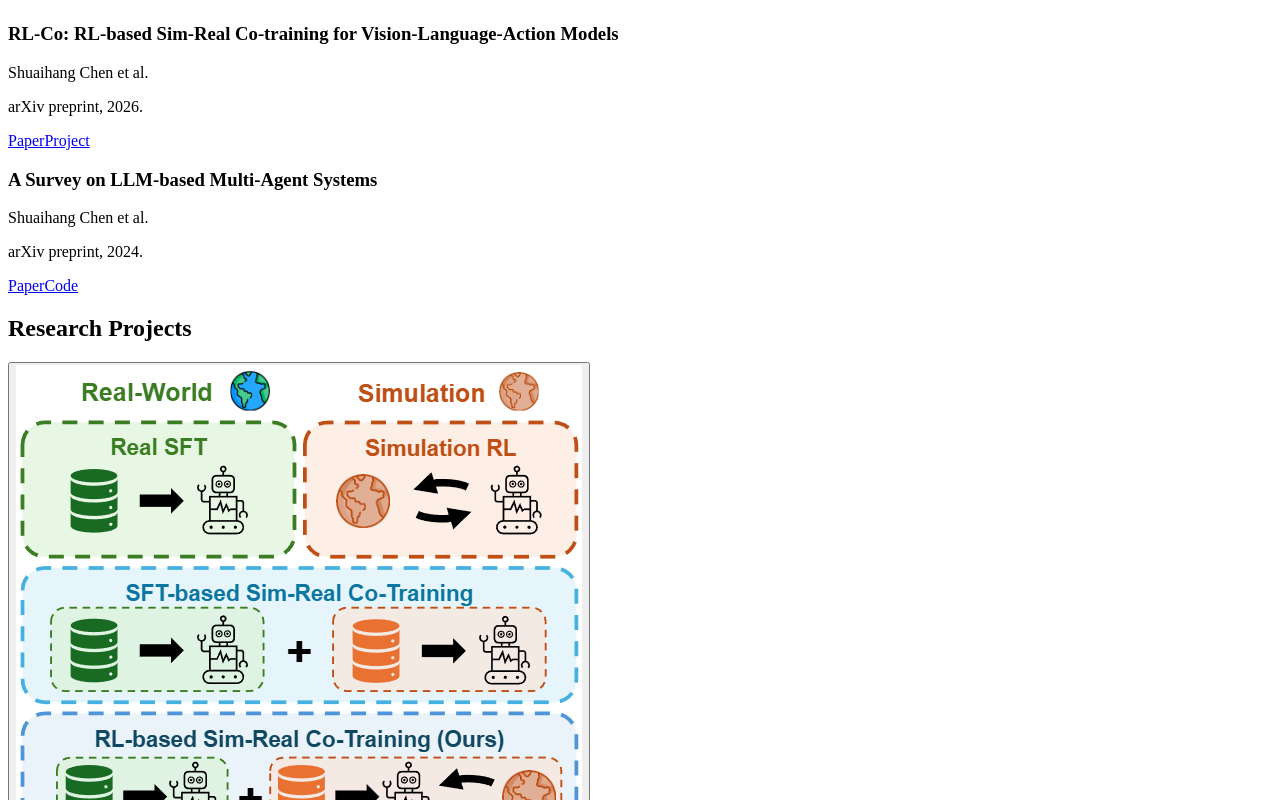
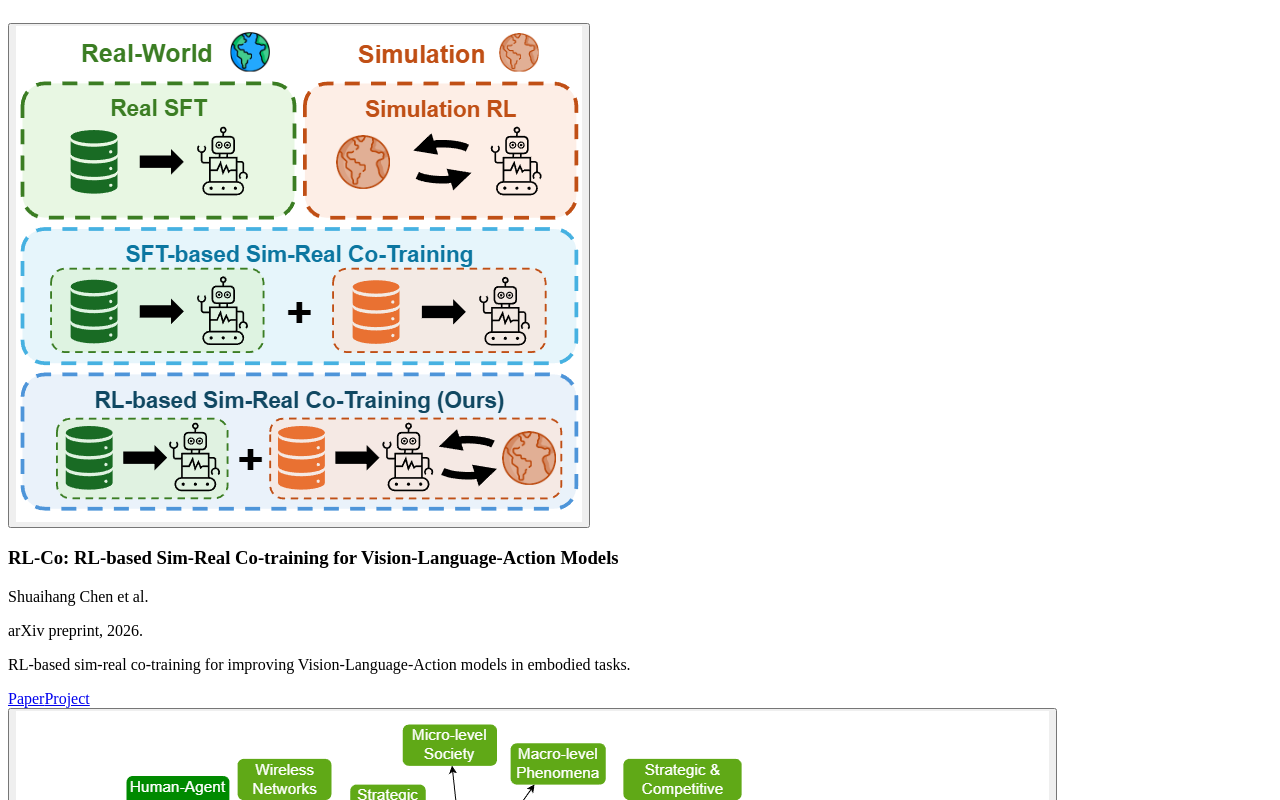
Before and after one commit to bianhua-12/bianhua-12.github.io, a React (Vite) app: page / in a window 1280 px wide. Shown: the part 1840-2640 px from the top of the page. Built offline with nearby package versions, Linux system fonts and the light colour scheme; the HTML template or start-up script is replaced by a standard one.

Commit message:
Merge publications and research sections

```diff
--- a/src/App.tsx
+++ b/src/App.tsx
@@ -5,10 +5,8 @@ import {
   newsItems,
   publications,
   researchInterests,
-  researchProjects,
   site,
   type Publication,
-  type ResearchProject,
   type TextSegment,
 } from "./content";
 
@@ -84,21 +82,6 @@ function ProfileSidebar() {
 }
 
 function PublicationItem({ publication }: { publication: Publication }) {
-  return (
-    <article className="publication">
-      <h3 className="itemTitle">{publication.title}</h3>
-      <p className="publicationAuthors">{publication.authors}</p>
-      <p className="publicationVenue">{publication.venue}</p>
-      <div className="itemLinks">
-        {publication.paperHref ? <ExternalLink href={publication.paperHref}>Paper</ExternalLink> : null}
-        {publication.projectHref ? <ExternalLink href={publication.projectHref}>Project</ExternalLink> : null}
-        {publication.codeHref ? <ExternalLink href={publication.codeHref}>Code</ExternalLink> : null}
-      </div>
-    </article>
-  );
-}
-
-function ResearchItem({ project }: { project: ResearchProject }) {
   const [zoomed, setZoomed] = useState(false);
 
   useEffect(() => {
@@ -112,36 +95,39 @@ function ResearchItem({ project }: { project: ResearchProject }) {
 
   return (
     <>
-      <article className="researchItem">
-        <div className="researchThumbWrap">
-          {project.imageSrc ? (
+      <article className="publication">
+        <div className="publicationThumbWrap">
+          {publication.imageSrc ? (
             <button
-              className="researchThumbButton"
+              className="publicationThumbButton"
               type="button"
               onClick={() => setZoomed(true)}
-              aria-label={`Open figure for ${project.title}`}
+              aria-label={`Open figure for ${publication.title}`}
             >
-              <img className="researchThumb" src={project.imageSrc} alt={project.imageAlt ?? ""} />
+              <img className="publicationThumb" src={publication.imageSrc} alt={publication.imageAlt ?? ""} />
             </button>
           ) : null}
         </div>
-        <div className="researchText">
-          <h3 className="itemTitle">{project.title}</h3>
-          <p className="itemDescription">{project.description}</p>
+        <div className="publicationText">
+          <h3 className="itemTitle">{publication.title}</h3>
+          <p className="publicationAuthors">{publication.authors}</p>
+          <p className="publicationVenue">{publication.venue}</p>
+          <p className="itemDescription">{publication.description}</p>
           <div className="itemLinks">
-            {project.href ? <ExternalLink href={project.href}>Project</ExternalLink> : null}
-            {project.paperHref ? <ExternalLink href={project.paperHref}>Paper</ExternalLink> : null}
+            {publication.paperHref ? <ExternalLink href={publication.paperHref}>Paper</ExternalLink> : null}
+            {publication.projectHref ? <ExternalLink href={publication.projectHref}>Project</ExternalLink> : null}
+            {publication.codeHref ? <ExternalLink href={publication.codeHref}>Code</ExternalLink> : null}
           </div>
         </div>
       </article>
 
-      {zoomed && project.imageSrc ? (
+      {zoomed && publication.imageSrc ? (
         <div className="modalOverlay" role="dialog" aria-modal="true" onClick={() => setZoomed(false)}>
           <div className="modalBody" onClick={(e) => e.stopPropagation()}>
             <button className="modalClose" type="button" onClick={() => setZoomed(false)} aria-label="Close">
               x
             </button>
-            <img className="modalImage" src={project.imageSrc} alt={project.imageAlt ?? ""} />
+            <img className="modalImage" src={publication.imageSrc} alt={publication.imageAlt ?? ""} />
           </div>
         </div>
       ) : null}
@@ -186,9 +172,6 @@ export default function App() {
           <a href="#publications" onClick={() => setMenuOpen(false)}>
             Publications
           </a>
-          <a href="#research" onClick={() => setMenuOpen(false)}>
-            Research
-          </a>
         </nav>
       </header>
 
@@ -221,18 +204,10 @@ export default function App() {
             </ol>
           </Section>
 
-          <Section id="publications" title="Selected Publications">
+          <Section id="publications" title="Publications">
             <div className="publicationList">
               {publications.map((publication) => (
                 <PublicationItem key={publication.title} publication={publication} />
-              ))}
-            </div>
-          </Section>
-
-          <Section id="research" title="Research Projects">
-            <div className="researchList">
-              {researchProjects.map((project) => (
-                <ResearchItem key={project.title} project={project} />
               ))}
             </div>
           </Section>
--- a/src/content.ts
+++ b/src/content.ts
@@ -24,16 +24,10 @@ export type Publication = {
   title: string;
   authors: string;
   venue: string;
+  description: string;
   paperHref?: string;
   projectHref?: string;
   codeHref?: string;
-};
-
-export type ResearchProject = {
-  title: string;
-  description: string;
-  href?: string;
-  paperHref?: string;
   imageSrc?: string;
   imageAlt?: string;
 };
@@ -75,34 +69,21 @@ export const publications: Publication[] = [
     title: "RL-Co: RL-based Sim-Real Co-training for Vision-Language-Action Models",
     authors: "Shuaihang Chen et al.",
     venue: "arXiv preprint, 2026.",
+    description:
+      "RL-based sim-real co-training for improving Vision-Language-Action models in embodied tasks.",
     paperHref: "https://arxiv.org/abs/2602.12628",
     projectHref: site.links.rlCo,
+    imageSrc: "/img/projects/rl-co.png",
+    imageAlt: "RL-Co overview diagram",
   },
   {
     title: "A Survey on LLM-based Multi-Agent Systems",
     authors: "Shuaihang Chen et al.",
     venue: "arXiv preprint, 2024.",
+    description:
+      "A survey project organizing recent work on architectures, coordination mechanisms, applications, and evaluation of LLM-based multi-agent systems.",
     paperHref: "https://arxiv.org/abs/2412.17481",
     codeHref: site.links.masSurvey,
-  },
-];
-
-export const researchProjects: ResearchProject[] = [
-  {
-    title: "RL-Co",
-    description:
-      "RL-based sim-real co-training for improving Vision-Language-Action models in embodied tasks.",
-    href: site.links.rlCo,
-    imageSrc: "/img/projects/rl-co.png",
-    imageAlt: "RL-Co overview diagram",
-    paperHref: "https://arxiv.org/abs/2602.12628",
-  },
-  {
-    title: "LLM-based Multi-Agent Systems",
-    description:
-      "A survey project organizing recent work on architectures, coordination mechanisms, applications, and evaluation of LLM-based multi-agent systems.",
-    href: site.links.masSurvey,
-    paperHref: "https://arxiv.org/abs/2412.17481",
     imageSrc: "/img/projects/survey.png",
     imageAlt: "LLM-based multi-agent systems overview diagram",
   },
--- a/src/styles.css
+++ b/src/styles.css
@@ -259,20 +259,21 @@ body {
   font-variant-numeric: tabular-nums;
 }
 
-.publicationList,
-.researchList {
+.publicationList {
   display: grid;
   gap: 22px;
 }
 
-.publication,
-.researchItem {
+.publication {
   padding: 0 0 22px;
   border-bottom: 1px solid var(--line);
+  display: grid;
+  grid-template-columns: 180px minmax(0, 1fr);
+  gap: 22px;
+  align-items: start;
 }
 
-.publication:last-child,
-.researchItem:last-child {
+.publication:last-child {
   padding-bottom: 0;
   border-bottom: 0;
 }
@@ -304,19 +305,12 @@ body {
   font-size: 15px;
 }
 
-.researchItem {
-  display: grid;
-  grid-template-columns: 180px minmax(0, 1fr);
-  gap: 22px;
-  align-items: start;
-}
-
-.researchThumbWrap {
+.publicationThumbWrap {
   width: 100%;
   min-height: 116px;
 }
 
-.researchThumbButton {
+.publicationThumbButton {
   display: block;
   width: 100%;
   aspect-ratio: 4 / 3;
@@ -327,7 +321,7 @@ body {
   cursor: zoom-in;
 }
 
-.researchThumb {
+.publicationThumb {
   width: 100%;
   height: 100%;
   display: block;
@@ -451,11 +445,11 @@ body {
     flex-wrap: wrap;
   }
 
-  .researchItem {
+  .publication {
     grid-template-columns: 1fr;
   }
 
-  .researchThumbWrap {
+  .publicationThumbWrap {
     max-width: 260px;
   }
 }
```
